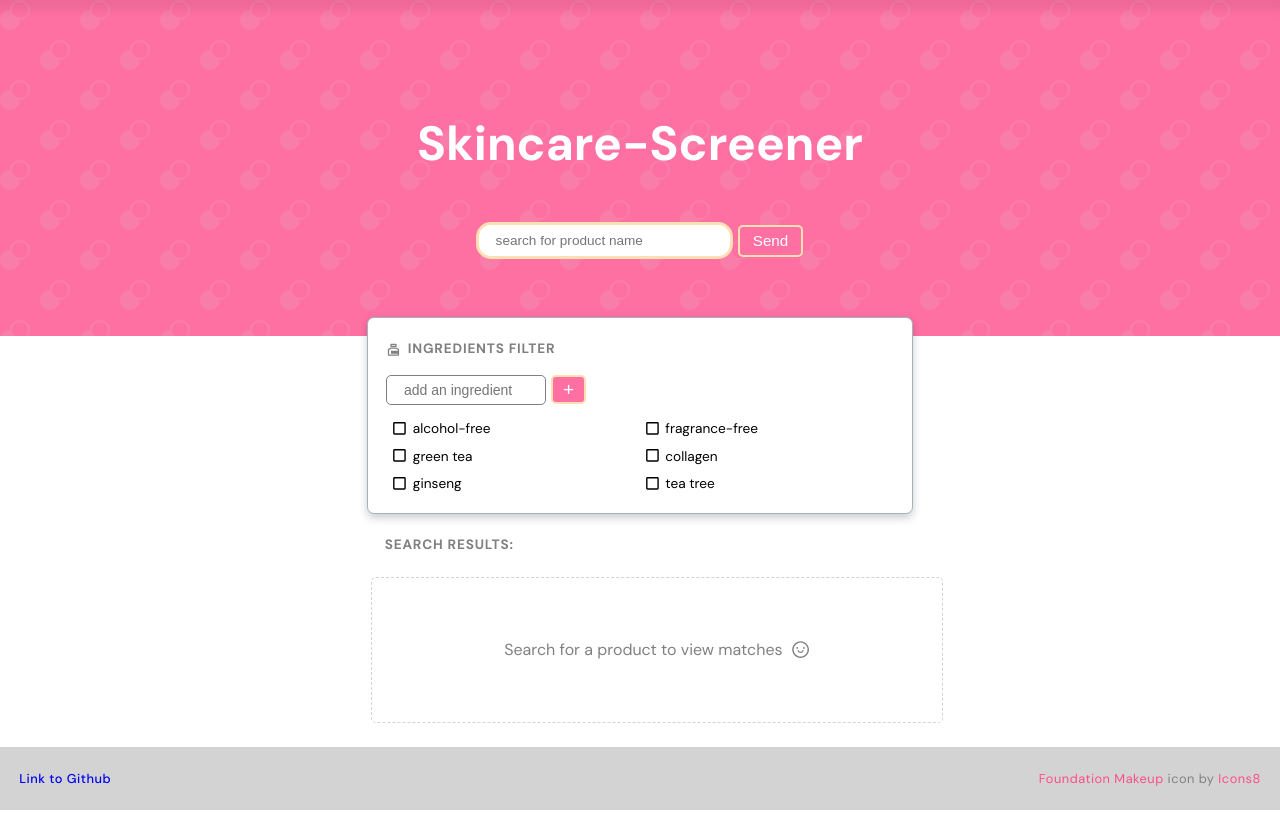
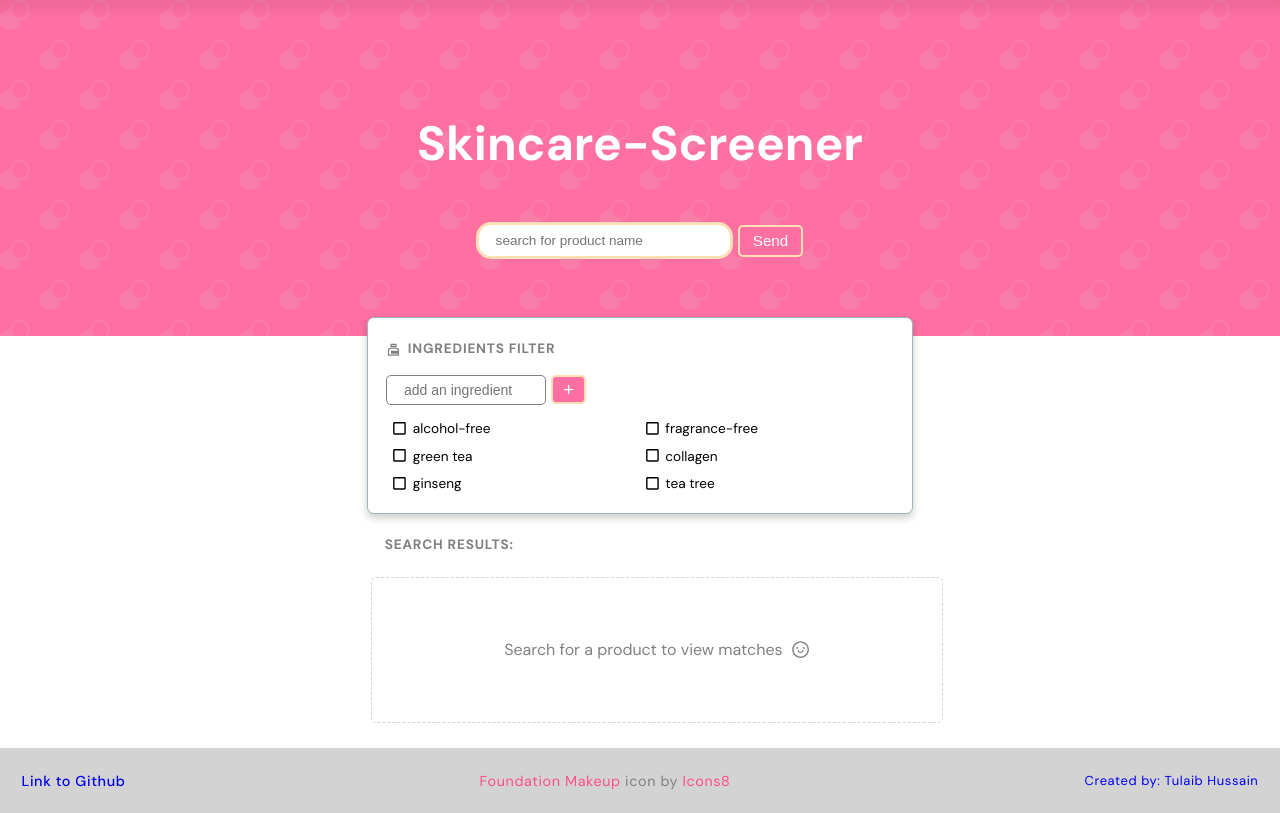
Before and after one commit to AnshaalHussain/skincare-screener, a React (Create React App) app in the folder skincare-screener/: page / in a window 1280 px wide. Built offline with nearby package versions, Linux system fonts and the light colour scheme; no server answers.

Commit message:
altered footing styling

```diff
--- a/skincare-screener/src/components/Footer.jsx
+++ b/skincare-screener/src/components/Footer.jsx
@@ -27,17 +27,22 @@ const Footer = () => {
           Icons8
         </a>
       </IconReferenceContainer>
+        <CreditContainer>
+        <a href="github.com/mairfott">
+        Created by: Tulaib Hussain
+        </a>
+        </CreditContainer>
     </FooterContainer>
   );
 };
 
 const FooterContainer = styled.div`
   background-color: lightgrey;
-  font-size: 0.8em;
-  letter-spacing: 0.5px;
+  font-size: 0.9em;
+  letter-spacing: 0.6px;
   padding: 0.3em 1.5em;
   min-height: 7vh;
-  margin-top: 0.2em;
+  margin-top: 0.3em;
 
   display: flex;
   flex-direction: row;
@@ -69,6 +74,25 @@ const IconReferenceContainer = styled.div`
   }
 `;
 
+const CreditContainer = styled.div`
+  color: black;
+  font-weight: 20;
+  font-size: 0.9em;
+
+  a {
+    text-decoration: none;
+
+    &:visited {
+      text-decoration: none;
+      color: black;
+    }
+
+    &:hover {
+      color: ${THEMES.PRIMARY_DARK};
+    }
+  }
+`;
+
 const GithubReferenceContainer = styled.div`
   color: black;
   font-weight: 500;
```
